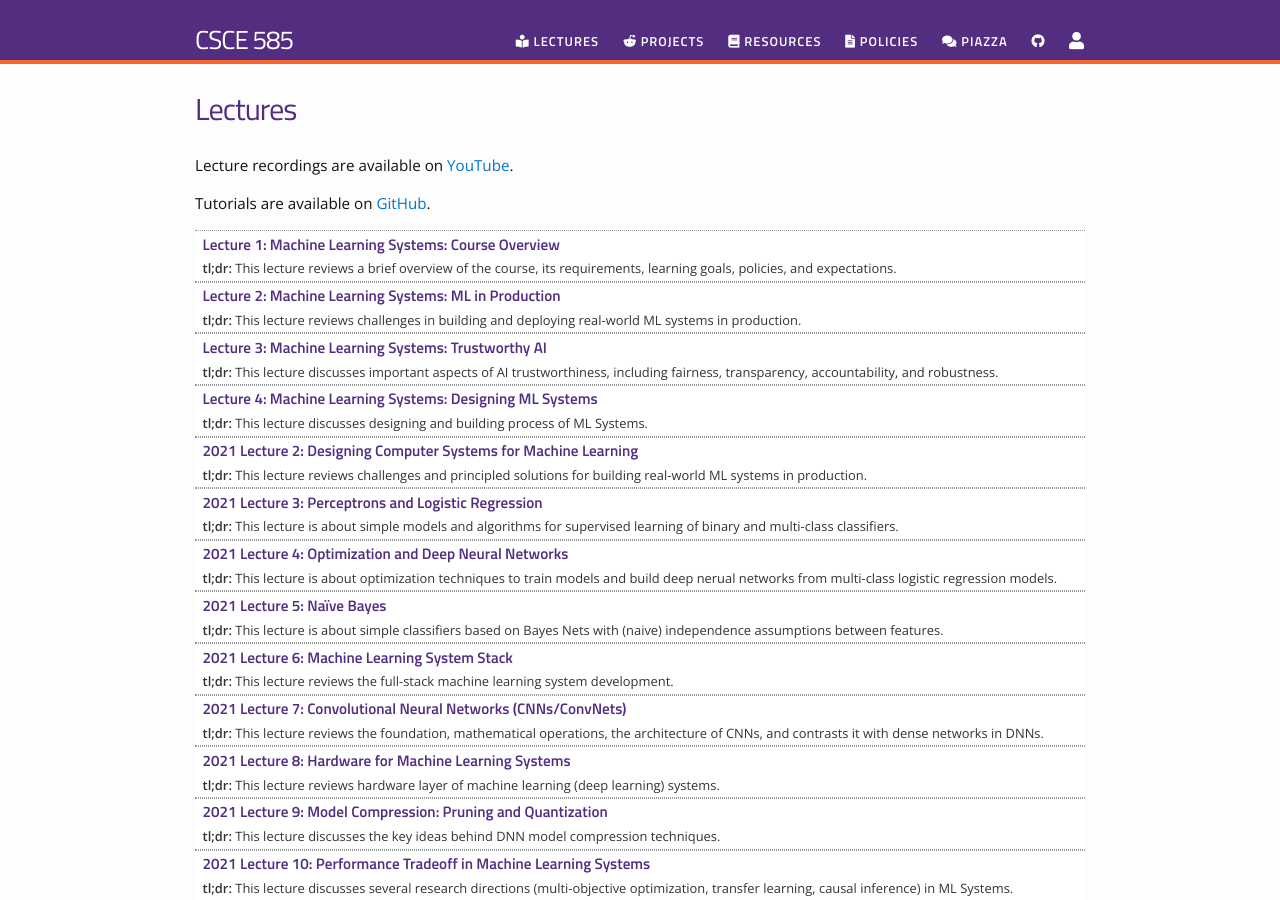
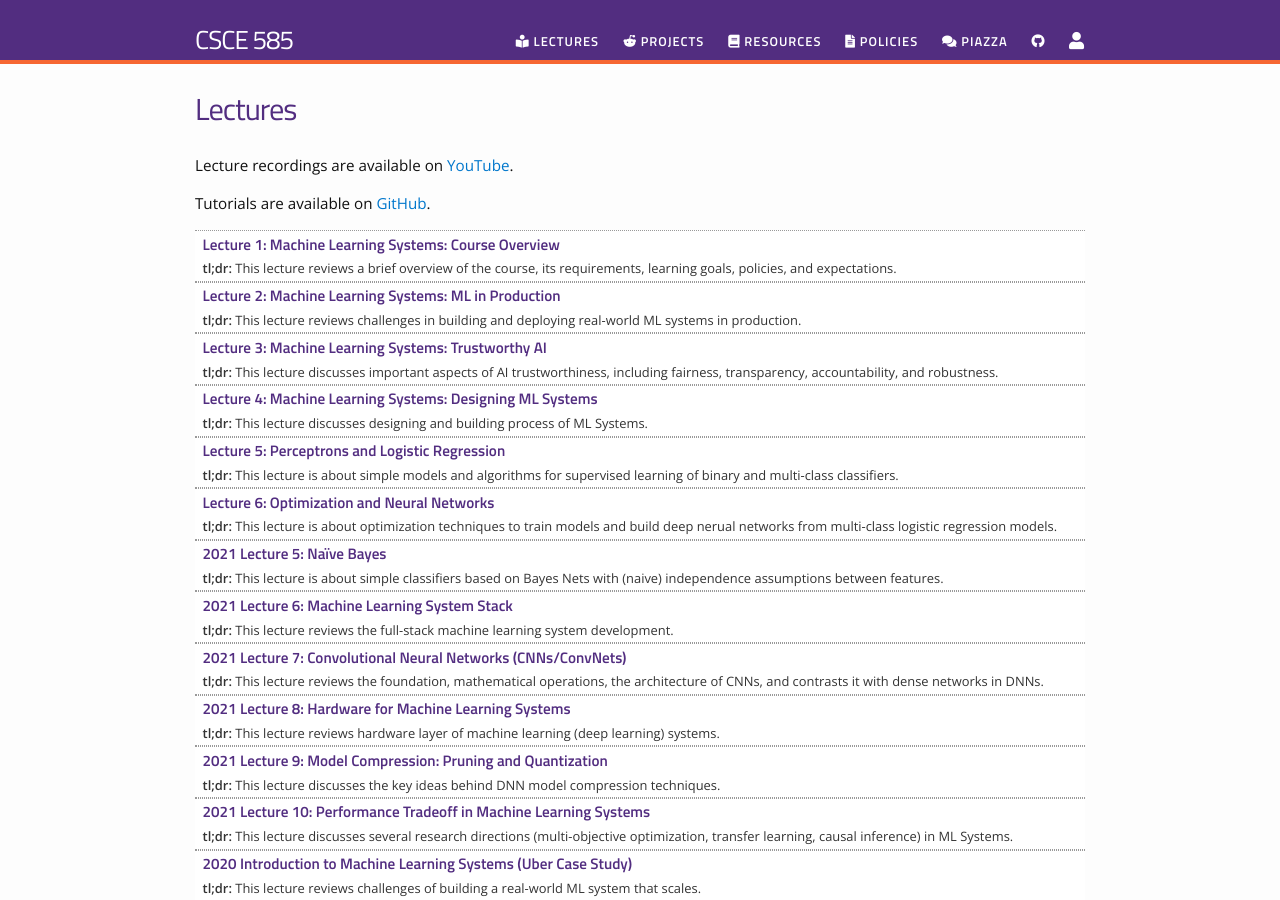
Before and after one commit to pooyanjamshidi/mls, a Jekyll site: the page built from lectures.md, in a window 1280 px wide and 900 px high. Built offline with Jekyll 4.4.1, drawn with Linux system fonts in a browser that asks for light colours; nearby versions of some CDN libraries.

Commit message:
added lectures perceptrons and nn

```diff
--- a/_data/lectures.yml
+++ b/_data/lectures.yml
@@ -18,18 +18,18 @@
   dirname: lectures
   tldr: "This lecture discusses designing and building process of ML Systems."
 
-- title: "2021 Lecture 2: Designing Computer Systems for Machine Learning"
-  filename: csce585-2021-designing-mlsys
-  dirname: lectures
-  tldr: "This lecture reviews challenges and principled solutions for building real-world ML systems in production."
+# - title: "2021 Lecture 2: Designing Computer Systems for Machine Learning"
+#   filename: csce585-2021-designing-mlsys
+#   dirname: lectures
+#   tldr: "This lecture reviews challenges and principled solutions for building real-world ML systems in production."
 
-- title: "2021 Lecture 3: Perceptrons and Logistic Regression"
-  filename: csce585-perceptron-logisticregression
+- title: "Lecture 5: Perceptrons and Logistic Regression"
+  filename: csce585_2022_05_slides_perceptrons_logistic_regression
   dirname: lectures
   tldr: "This lecture is about simple models and algorithms for supervised learning of binary and multi-class classifiers."
 
-- title: "2021 Lecture 4: Optimization and Deep Neural Networks"
-  filename: csce585-optimization-nn
+- title: "Lecture 6: Optimization and Neural Networks"
+  filename: csce585_2022_06_slides_optimization_neural_nets
   dirname: lectures
   tldr: "This lecture is about optimization techniques to train models and build deep nerual networks from multi-class logistic regression models."
 
```
Also changed, not shown: 2 other files.
